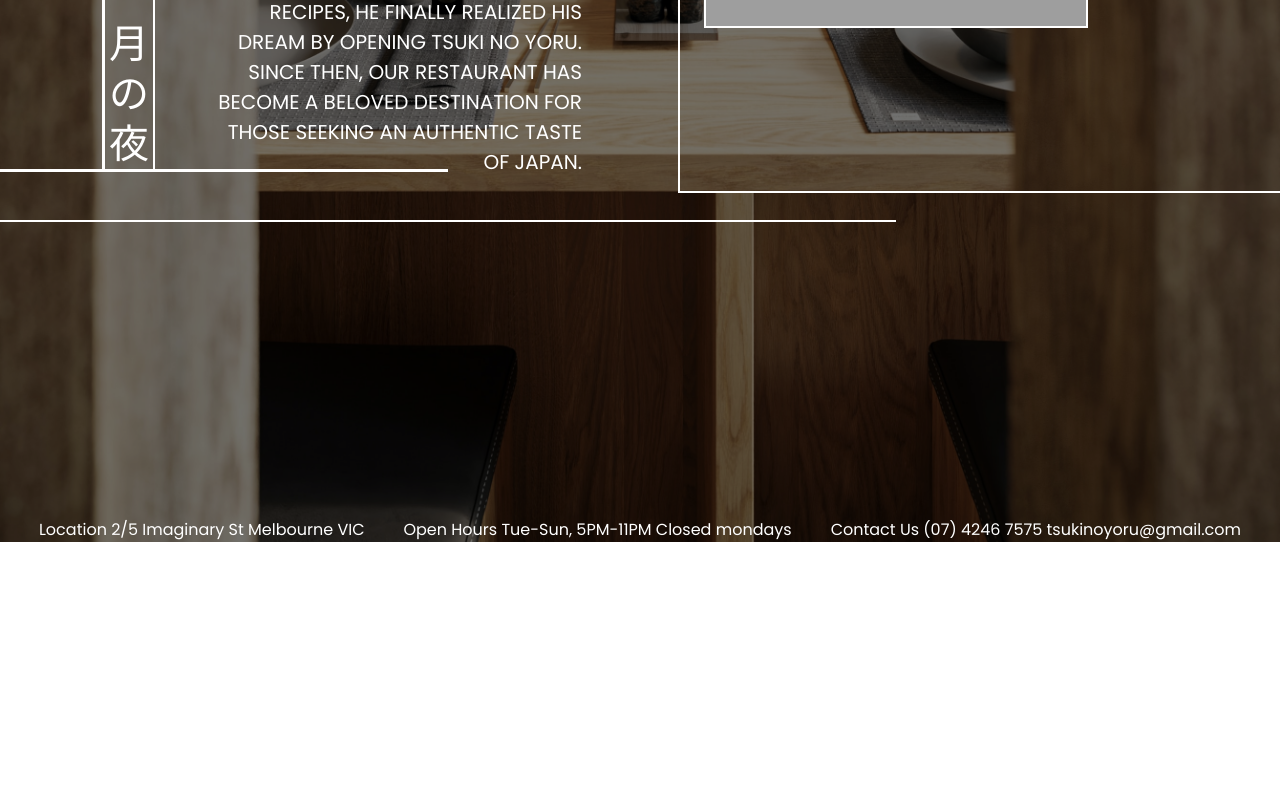
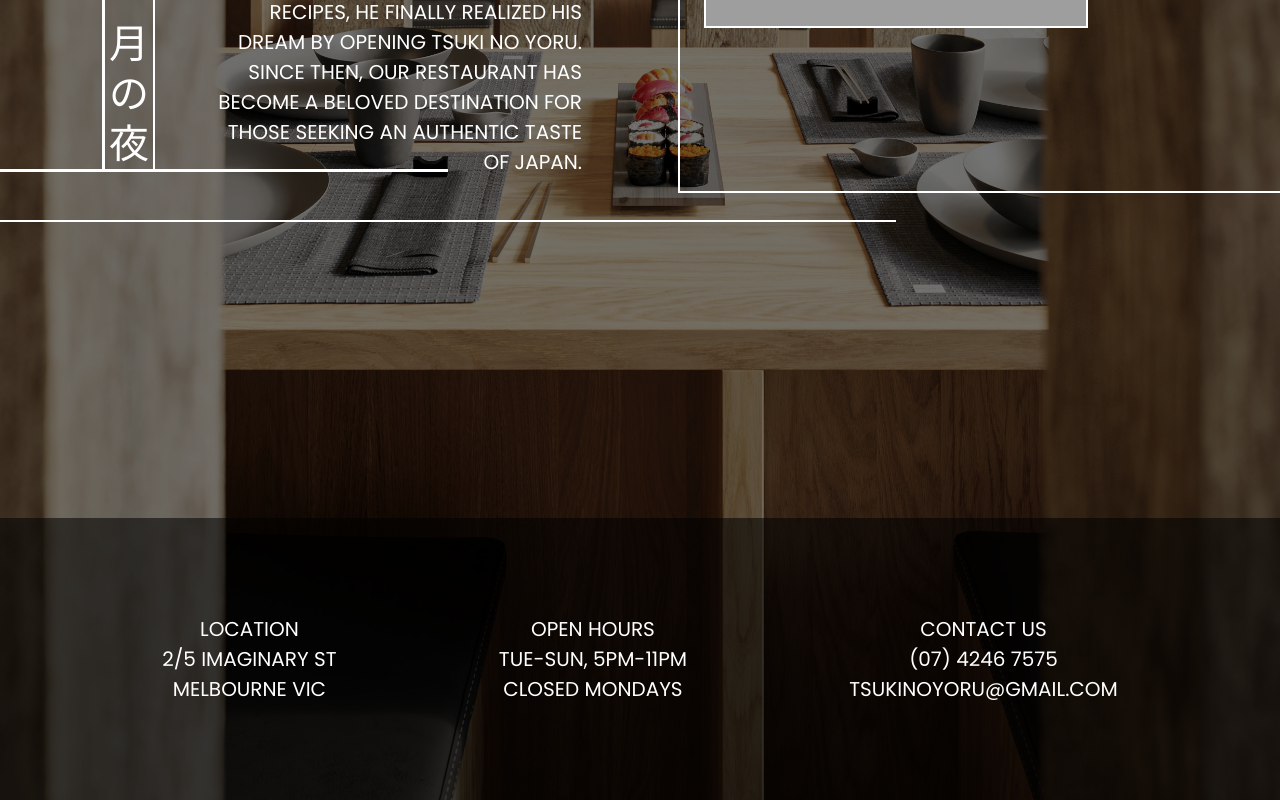
Before and after one commit to Lia-O1/tsuki-no-yoru, a React (Create React App) app: page / in a window 1280 px wide. Shown: the part 2079-2879 px from the top of the page. Before the commit the page ends 2621 px from the top, so only its background shows below. Built offline with nearby package versions, Linux system fonts and the light colour scheme; grey boxes are pictures that could not be loaded.

Commit message:
Footer styled

```diff
--- a/src/components/Footer.js
+++ b/src/components/Footer.js
@@ -1,12 +1,25 @@
 import React from "react";
+import "../styles/Footer.css";
 
 export default function Footer() {
   return (
-    <div className="Footer">
-      <div className="d-flex justify-content-evenly">
-        <div>Location 2/5 Imaginary St Melbourne VIC</div>
-        <div>Open Hours Tue-Sun, 5PM-11PM Closed mondays</div>
-        <div>Contact Us (07) 4246 7575 tsukinoyoru@gmail.com</div>
+    <div className="Footer py-5">
+      <div className="d-flex justify-content-evenly text-uppercase py-5">
+        <div className="d-flex flex-column justify-content-center align-items-center">
+          <span>Location</span>
+          <span>2/5 Imaginary St</span>
+          <span>Melbourne VIC</span>
+        </div>
+        <div className="d-flex flex-column justify-content-center align-items-center">
+          <span>Open Hours</span>
+          <span>Tue-Sun, 5PM-11PM</span>
+          <span>Closed mondays</span>
+        </div>
+        <div className="d-flex flex-column justify-content-center align-items-center">
+          <span>Contact Us</span>
+          <span>(07) 4246 7575</span>
+          <span>tsukinoyoru@gmail.com</span>
+        </div>
       </div>
     </div>
   );
--- /dev/null
+++ b/src/styles/Footer.css
@@ -0,0 +1,5 @@
+.Footer {
+  background-color: rgba(0, 0, 0, 0.55);
+  font-family: "Poppins", sans-serif;
+  font-size: 20px;
+}
```
